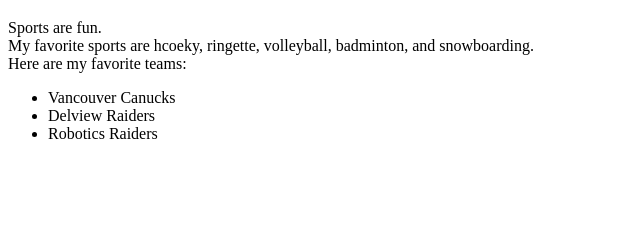
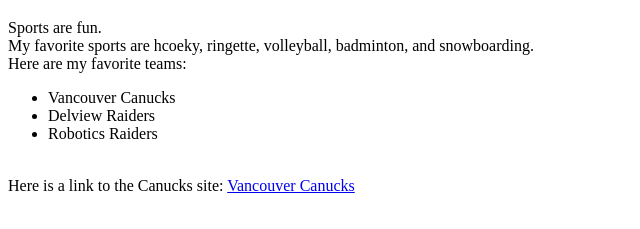
Before and after one commit to deastman1/sports, a plain HTML site: page index.html in a window 1280 px wide. Shown: the part 61-290 px from the top of the page, without its empty margins (0-640 px from the left). Drawn offline with Linux system fonts and the light colour scheme.

Commit message:
Added a link
The link leads to official canucks website

```diff
--- a/index.html
+++ b/index.html
@@ -15,6 +15,8 @@
         <li>Delview Raiders</li>
         <li>Robotics Raiders</li>
     </ul>
+    <br>
+    Here is a link to the Canucks site: <a href="https://www.nhl.com/canucks/" target="_blank">Vancouver Canucks</a>
 
 </body>
 </html>
```
